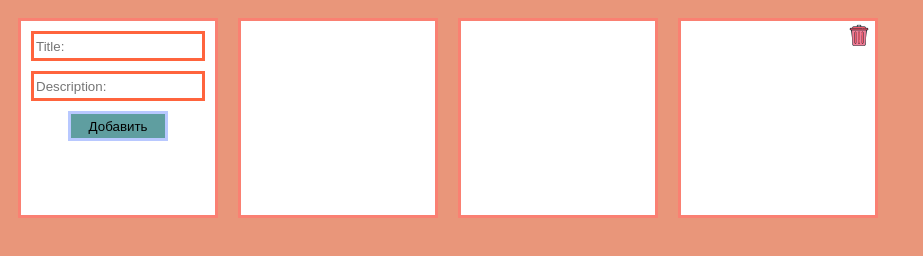
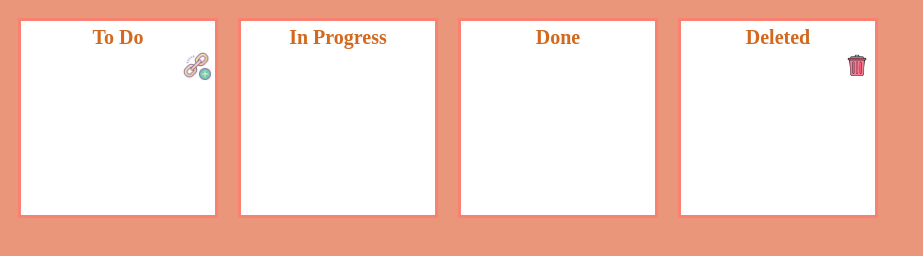
Before and after one commit to alexei-kosykh/TODO_Kanban, a plain HTML site: page index.html in a window 1280 px wide. Shown: the whole page, without its empty margins (0-923 px from the left). Drawn offline with Linux system fonts and the light colour scheme.

Commit message:
Last update before production))

```diff
--- a/app.js
+++ b/app.js
@@ -1,6 +1,5 @@
 const tasker = document.querySelector(".flex");
 const listes = document.querySelectorAll(".list");
-const form = document.querySelector("#form");
 let listCards = document.querySelectorAll(".list__card");
 const addNoteBtn = document.querySelector("#addNoteBtn");
 const removeAllNotes = document.querySelector("#removeAllNotes");
@@ -88,7 +87,6 @@ const addEventDrag = () => {
 addNoteBtn.addEventListener("click" || "keyup", (event) => {
   event.preventDefault();
   if (event.code === "Enter" || event.type === "click") {
-    event.preventDefault();
     const title = document.querySelector("#title").value;
     const description = document.querySelector("#description").value;
     const list = event.target.closest(".list");
@@ -100,7 +98,9 @@ addNoteBtn.addEventListener("click" || "keyup", (event) => {
 
     addEventDrag();
 
-    form.reset();
+    const listForm = list.querySelector(".form");
+    listForm.style.display = "none";
+    listForm.reset();
   }
 });
 
@@ -111,6 +111,7 @@ const closeModal = () => {
   modal.style.display = "none";
 };
 
+// Открытие окна редактирования
 const editNote = (event) => {
   const listCard = event.target.closest(".list-border");
   const list = event.target.closest(".wrapper");
@@ -127,6 +128,7 @@ const editNote = (event) => {
   openModal();
 };
 
+// Функция замены значений в массиве
 const spliceEditArray = (
   id = listId,
   title = inputTitle,
@@ -139,6 +141,7 @@ const spliceEditArray = (
   });
 };
 
+// Закртие редактирования и сохранение
 const editApply = (event) => {
   event.preventDefault();
 
@@ -151,6 +154,7 @@ const editApply = (event) => {
   addEventDrag();
 };
 
+// Обновить текущий лист (для удаления и переноса)
 const updateList = (listId, title, description, listWrap) => {
   searchIndex(listId, title, description);
 
@@ -159,6 +163,7 @@ const updateList = (listId, title, description, listWrap) => {
   drawList(listId, listWrap);
 };
 
+// Обновить следующий лист (для удаления и переноса)
 const updateNewList = (id, wrap) => {
   pushArray(id, bufArray[0].title, bufArray[0].description);
   bufArray = [];
@@ -166,6 +171,7 @@ const updateNewList = (id, wrap) => {
   drawList(id, wrap);
 };
 
+// Функция перемещения
 const moveNote = (event) => {
   event.preventDefault();
 
@@ -189,6 +195,7 @@ const moveNote = (event) => {
   addEventDrag();
 };
 
+// Функция удаления
 const removeNote = (event) => {
   event.preventDefault();
 
@@ -209,6 +216,7 @@ const removeNote = (event) => {
   addEventDrag();
 };
 
+// Очистка всего содержимого листа
 removeAllNotes.addEventListener("click", (event) => {
   event.preventDefault();
 
@@ -223,6 +231,16 @@ removeAllNotes.addEventListener("click", (event) => {
   addEventDrag();
 });
 
+// кнопка открытия формы
+const openForm = (event) => {
+  event.preventDefault();
+
+  const list = event.target.closest(".list");
+  const listForm = list.querySelector(".form");
+  listForm.style.display = "flex";
+};
+
+// Делегирование событий модального окна
 modal.addEventListener("click", (event) => {
   event.preventDefault();
   if (event.target.closest("#btnModalApply")) {
@@ -236,6 +254,7 @@ modal.addEventListener("click", (event) => {
   }
 });
 
+// Делегирование событий для кнопок
 tasker.addEventListener("click", (event) => {
   event.preventDefault();
 
@@ -245,6 +264,8 @@ tasker.addEventListener("click", (event) => {
     moveNote(event);
   } else if (event.target.closest(".button-remove")) {
     removeNote(event);
+  } else if (event.target.closest(".button-open")) {
+    openForm(event);
   }
 });
 
@@ -276,7 +297,6 @@ function dragEnd() {
   bufArray = [];
 }
 
-// Drop
 function dragOver(event) {
   event.preventDefault();
 }
--- a/index.html
+++ b/index.html
@@ -4,12 +4,14 @@
     <meta charset="UTF-8" />
     <meta name="viewport" content="width=device-width, initial-scale=1.0" />
     <link rel="stylesheet" href="style.css" />
-    <title>Drag and drop</title>
+    <title>TO DO list</title>
   </head>
   <body>
     <div class="flex">
       <div class="list" id="">
+        <div class="list__header">To Do</div>
         <div class="wrapper" id="todo"></div>
+        <figure class="button-open button-note"></figure>
         <form class="form" id="form">
           <input
             class="input mrg-b-30"
@@ -31,9 +33,16 @@
           />
         </form>
       </div>
-      <div class="list" id=""><div class="wrapper" id="inProgress"></div></div>
-      <div class="list" id=""><div class="wrapper" id="done"></div></div>
       <div class="list" id="">
+        <div class="list__header">In Progress</div>
+        <div class="wrapper" id="inProgress"></div>
+      </div>
+      <div class="list" id="">
+        <div class="list__header">Done</div>
+        <div class="wrapper" id="done"></div>
+      </div>
+      <div class="list" id="">
+        <div class="list__header">Deleted</div>
         <figure
           class="button-remove-all button-note"
           id="removeAllNotes"
--- a/style.css
+++ b/style.css
@@ -49,7 +49,7 @@ body {
 }
 
 .form {
-  display: flex;
+  display: none;
   flex-wrap: wrap;
   justify-content: center;
   padding-top: 10px;
@@ -117,14 +117,32 @@ body {
   background-repeat: no-repeat;
   background-size: cover;
 }
+figure {
+  margin: 2px 83%;
+}
 .button-remove-all {
-  margin: 0 84%;
   display: flex;
   justify-content: flex-end;
   background-image: url(images/icons8-remove-100.png);
   background-position: center;
   background-repeat: no-repeat;
   background-size: cover;
+}
+.button-open {
+  display: flex;
+  justify-content: flex-end;
+  background-image: url(images/icons8-add-link-64.png);
+  background-position: center;
+  background-repeat: no-repeat;
+  background-size: cover;
+}
+
+.list__header {
+  text-align: center;
+  padding-top: 5px;
+  font-size: 20px;
+  font-weight: 700;
+  color: chocolate;
 }
 
 input {
```
Also changed, not shown: images/icons8-add-link-64.png (added).
